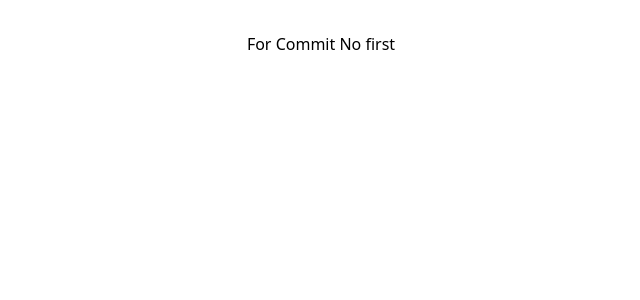
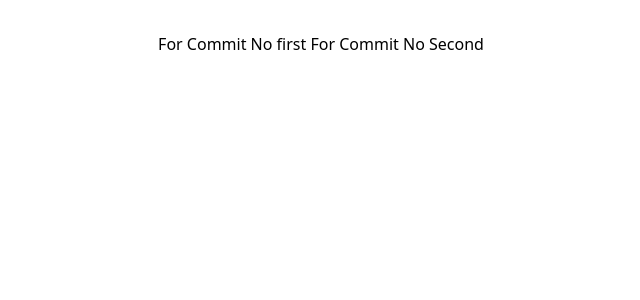
Before and after one commit to MJawadAmin/Redux-Practices, a React (Vite) app: page / in a window 1280 px wide. Shown: the top 300 px of the page, without its empty margins (319-959 px from the left). Built offline with nearby package versions, Linux system fonts and the light colour scheme.

Commit message:
1.3 commit

```diff
--- a/src/App.jsx
+++ b/src/App.jsx
@@ -8,7 +8,9 @@ function App() {
 
   return (
     <>
-    <h1> For Commit No first </h1>
+    <h1> For Commit No first
+      For Commit No Second
+    </h1>
     </>
   )
 }
```
